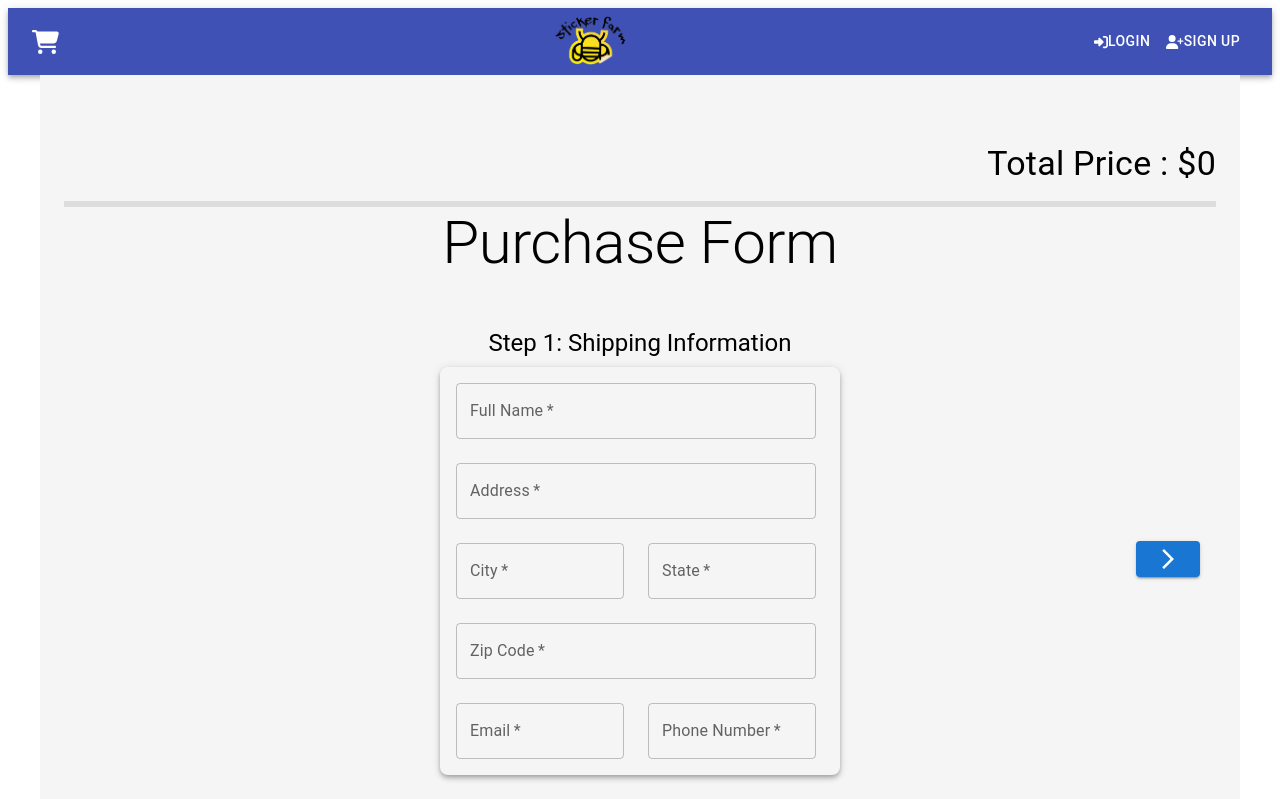
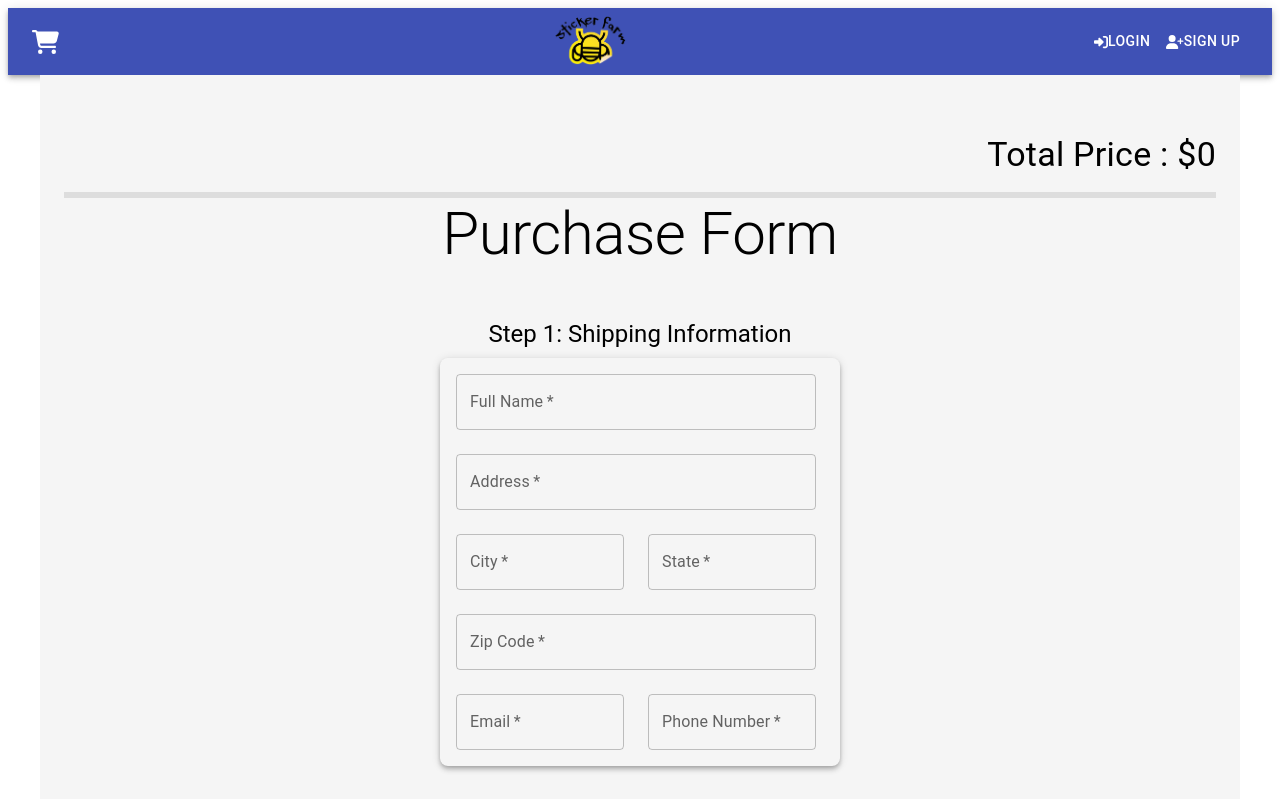
Before and after one commit to jerrol3000/ecommerce, a React app: page /checkout/1 in a window 1280 px wide. Shown: the top 799 px of the page. Built offline with nearby package versions, Linux system fonts and the light colour scheme.

Commit message:
grand total fixed

```diff
--- a/client/components/CheckoutForm.js
+++ b/client/components/CheckoutForm.js
@@ -204,7 +204,7 @@ const PurchaseForm = () => {
 
   const grandTotal = id
     ? checkout.reduce((prev, curr) => prev + curr.totalPrice, 0)
-    : checkout.reduce((prev, curr) => prev + curr.total, 0);
+    : checkout.reduce((prev, curr) => prev + curr.price * curr.quantity, 0);
 
   return (
     <FormContainer>
@@ -224,20 +224,20 @@ const PurchaseForm = () => {
         </Typography>
       </FormHeader>
       <FormBody>
-        {step > 1 && (
+        {step > 1 && grandTotal && (
           <BackButton variant="outlined" onClick={handleBack}>
             {<ArrowBackIos />}
           </BackButton>
         )}
         {renderStep()}
-        {step < 3 && (
+        {step < 3 && grandTotal && (
           <NextButton variant="contained" onClick={handleNext}>
             {<ArrowForwardIos />}
           </NextButton>
         )}
       </FormBody>
       <FormFooter>
-        {step === 3 && (
+        {step === 3 && grandTotal && (
           <SubmitButton variant="contained" onClick={handleNext}>
             Submit
           </SubmitButton>
--- a/client/components/Navbar.js
+++ b/client/components/Navbar.js
@@ -250,7 +250,10 @@ const Navbar = () => {
                     </Typography>
                     <Typography variant="body2" color="textSecondary">
                       quantity: {item.quantity} price: $
-                      {isLoggedIn ? item.totalPrice : item.total} USD
+                      {isLoggedIn
+                        ? item.totalPrice
+                        : Number(item.price) * Number(item.quantity)}{" "}
+                      USD
                     </Typography>
                   </div>
                 )}
--- a/client/components/PurchaseForm.js
+++ b/client/components/PurchaseForm.js
@@ -77,7 +77,6 @@ const PurchaseForm = () => {
             size,
             quantity,
             productId: id,
-            total: Number(price) * Number(quantity),
           };
           dispatch(addToLocalCart(data));
         })();
```
